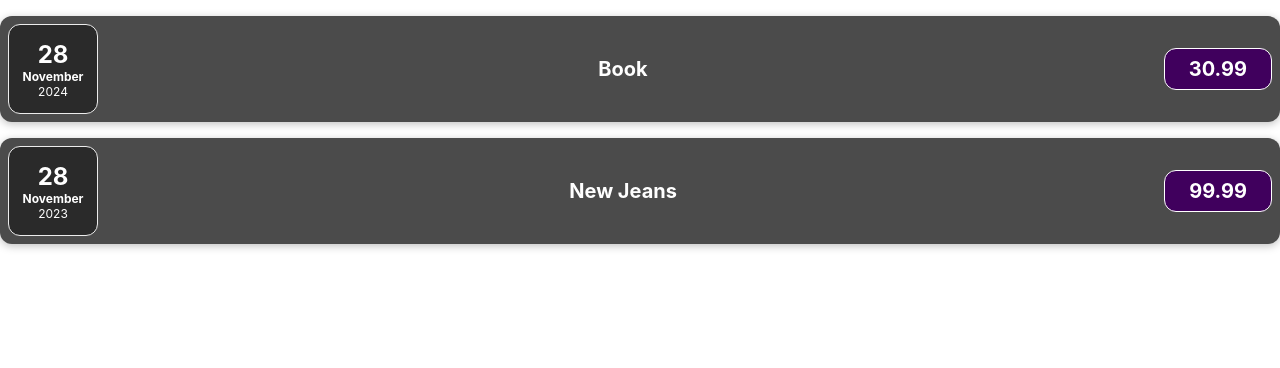
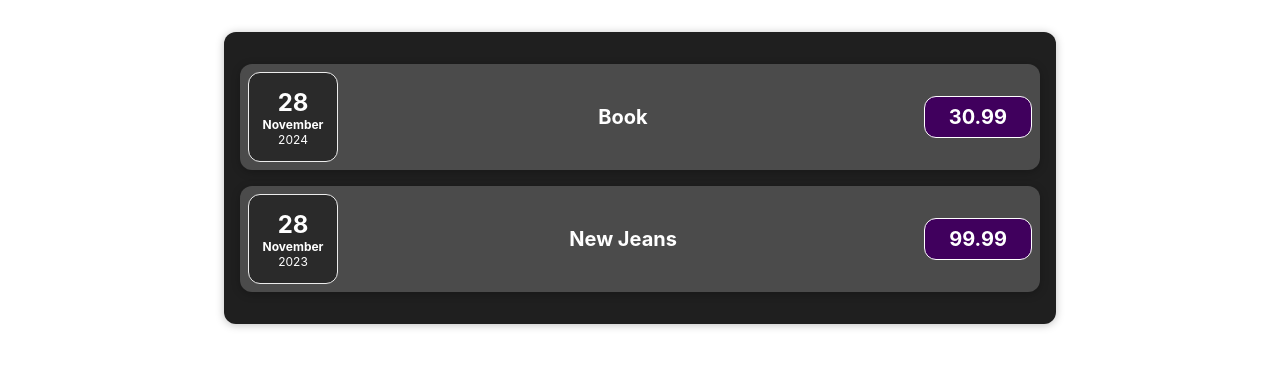
Before and after one commit to attamme/expenses, a React (Create React App) app in the folder expenses/: page / in a window 1280 px wide. Shown: the top 368 px of the page. Built offline with nearby package versions, Linux system fonts and the light colour scheme.

Commit message:
ulesanne 2

```diff
--- a/expenses/src/App.js
+++ b/expenses/src/App.js
@@ -1,14 +1,16 @@
 import logo from './logo.svg';
 import './App.css';
-import ExpenseItem from './components/ExpenseItem';
+import Expenses from './components/Expenses';
 
 const App = () => {
   const expenses = [{
+    id: 'e1',
     date: new Date(2024, 10, 28),
     title: 'Book',
     price: 30.99,
   },
   {
+    id: 'e2',
     date: new Date(2023, 10, 28),
     title: 'New Jeans',
     price: 99.99,
@@ -18,8 +20,7 @@
 
   return (
     <div className="App">
-      <ExpenseItem data={expenses[0]} />
-      <ExpenseItem data={expenses[1]}/>
+      <Expenses data={expenses} />
     </div>
   );
 }
--- a/expenses/src/components/ExpenseItem.js
+++ b/expenses/src/components/ExpenseItem.js
@@ -2,17 +2,14 @@
 import './ExpenseItem.css';
 
 const ExpenseItem = (props) => {
-
-    const day = props.data.date.toLocaleString('en-US', {day: '2-digit'});
-    const month = props.data.date.toLocaleString('en-US', {month: 'long'});
-    const year = props.data.date.getFullYear();
+    const{date, title, price} = props;
 
     return (
         <div className='expense-item'>
-            <ExpenseDate date={props.data.date}/>
+            <ExpenseDate date={date}/>
             <div className='expense-item__description'>
-                <h2>{props.data.title}</h2>
-                <div className='expense-item__price'>{props.data.price}</div>
+                <h2>{title}</h2>
+                <div className='expense-item__price'>{price}</div>
             </div>
         </div>
 );
--- /dev/null
+++ b/expenses/src/components/Expenses.css
@@ -0,0 +1,9 @@
+.expenses {
+    padding: 1rem;
+    background-color: rgb(31, 31, 31);
+    margin: 2rem auto;
+    width: 50rem;
+    max-width: 95%;
+    border-radius: 12px;
+    box-shadow: 0 1px 8px rgba(0, 0, 0, 0.25);
+}
--- /dev/null
+++ b/expenses/src/components/Expenses.js
@@ -0,0 +1,23 @@
+import './Expenses.css';
+import ExpenseItem from './ExpenseItem';
+
+const Expenses = (props) => {
+
+    const { data } = props;
+
+    return (
+        <div className="expenses">
+            {data.map((expense) => (
+                <ExpenseItem
+                    key={expense.id}
+                    date={expense.date}
+                    title={expense.title}
+                    price={expense.price}
+                />
+                )
+            )}
+        </div>
+  );
+};
+
+export default Expenses;
```
